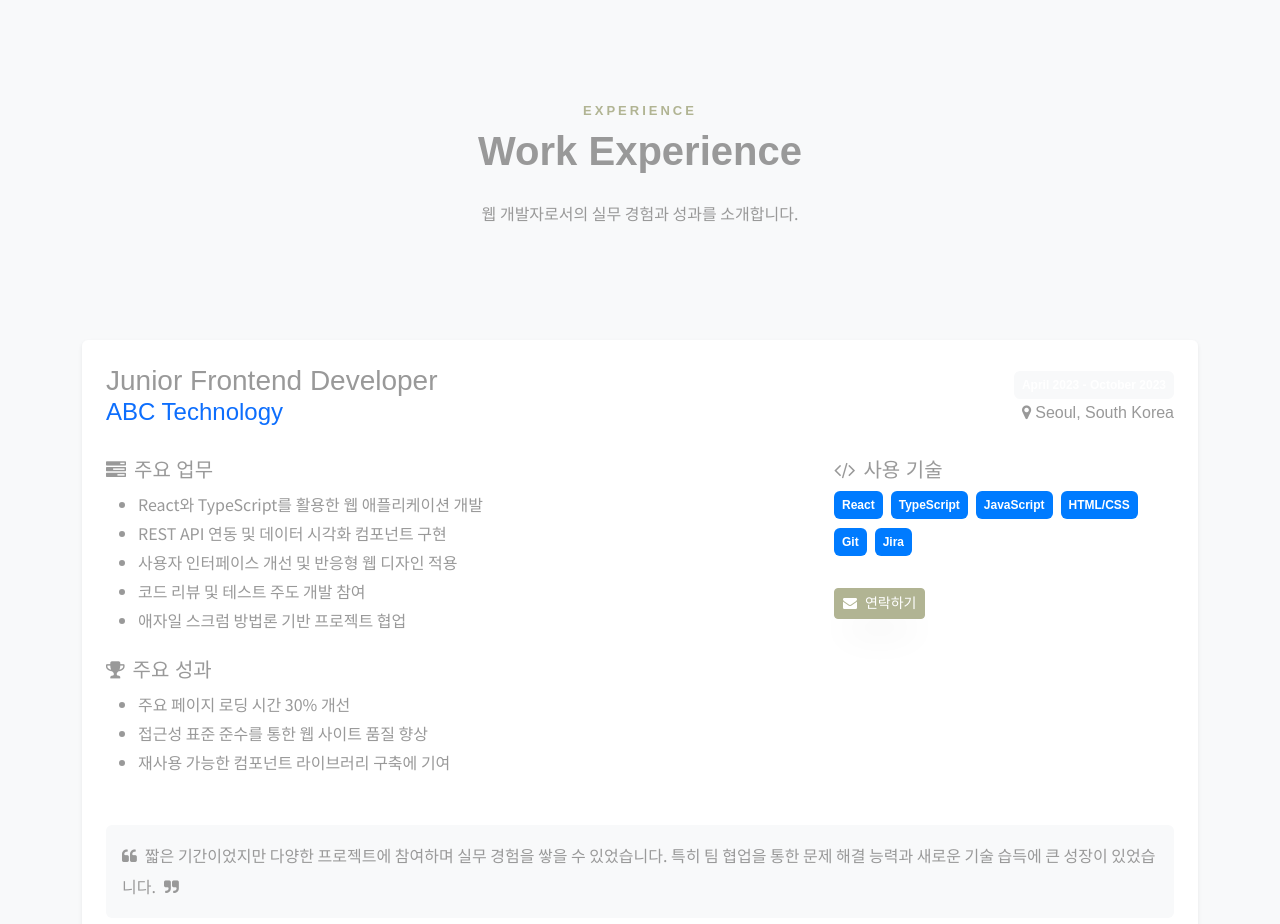
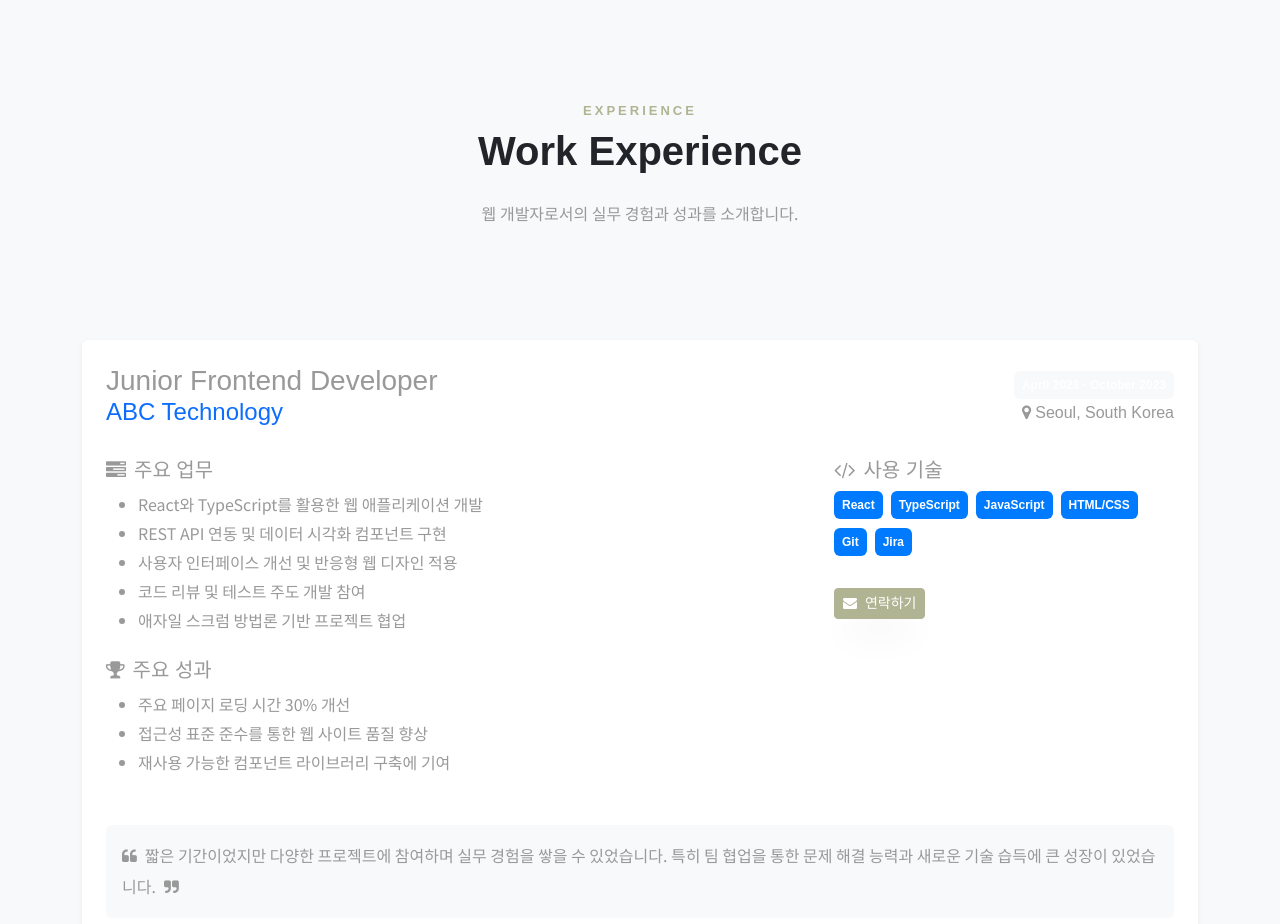
Before and after one commit to jungyoonn/portfolio, a React (Create React App) app: page / in a window 1280 px wide. Shown: the part 7980-8904 px from the top of the page. Built offline with nearby package versions, Linux system fonts and the light colour scheme.

Commit message:
제목 글자 색상 변경

```diff
--- a/src/components/home/WorkExperience .jsx
+++ b/src/components/home/WorkExperience .jsx
@@ -32,7 +32,7 @@ const WorkExperience = () => {
         <div className="row justify-content-center mb-5 pb-5">
           <div className="col-md-7 heading-section text-center ftco-animate">
             <span className="subheading">Experience</span>
-            <h2 className="mb-4">Work Experience</h2>
+            <h2 className="mb-4 text-dark">Work Experience</h2>
             <p className="noto-sans-kr">웹 개발자로서의 실무 경험과 성과를 소개합니다.</p>
           </div>
         </div>
```
